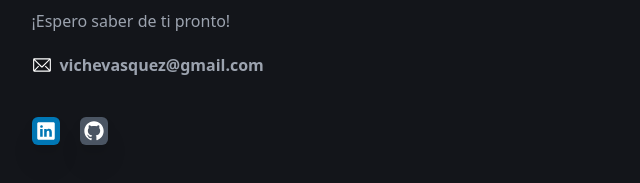
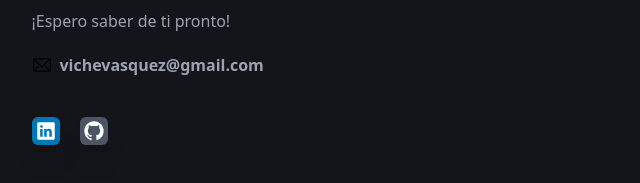
Before and after one commit to VixoPlank/portfolio, an Astro site: page / in a window 1280 px wide. Shown: the part 1875-2058 px from the top of the page, 236-876 px from the left. Built offline with nearby package versions, Linux system fonts and the light colour scheme; Astro itself is replaced by a stand-in of ours.

Commit message:
add astro props

```diff
--- a/src/icons/Email.astro
+++ b/src/icons/Email.astro
@@ -1,6 +1,6 @@
 <svg {...Astro.props} xmlns='http://www.w3.org/2000/svg' viewBox='0 0 36 36'
 	><path
-		fill='#ffffff'
+		fill='currentColor'
 		d='M32 6H4a2 2 0 0 0-2 2v20a2 2 0 0 0 2 2h28a2 2 0 0 0 2-2V8a2 2 0 0 0-2-2m-1.54 22H5.66l7-7.24l-1.44-1.39L4 26.84V9.52l12.43 12.37a2 2 0 0 0 2.82 0L32 9.21v17.5l-7.36-7.36l-1.41 1.41ZM5.31 8h25.07L17.84 20.47Z'
 		class='clr-i-outline clr-i-outline-path-1'></path><path fill='none' d='M0 0h36v36H0z'
 	></path></svg
```
